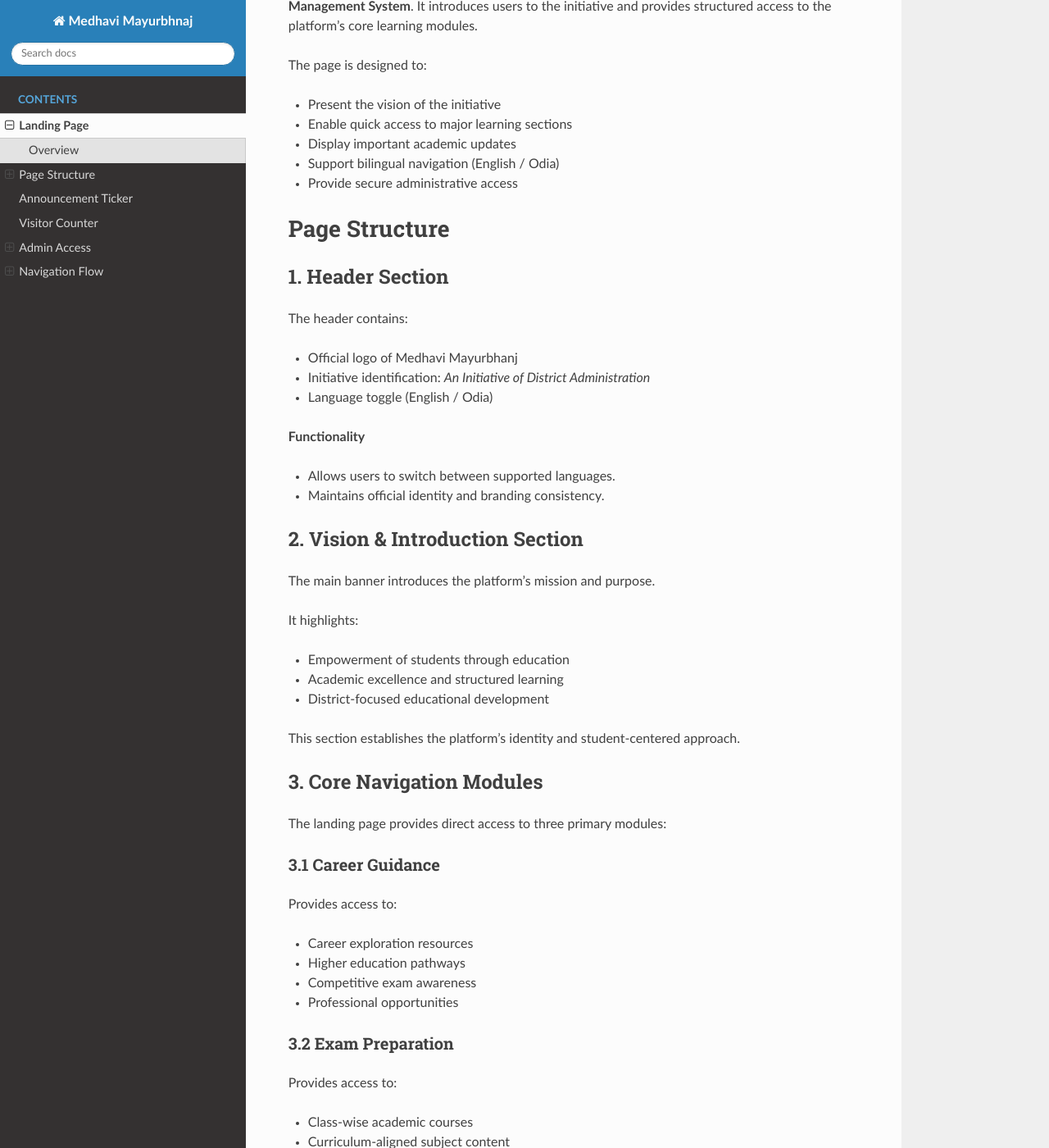
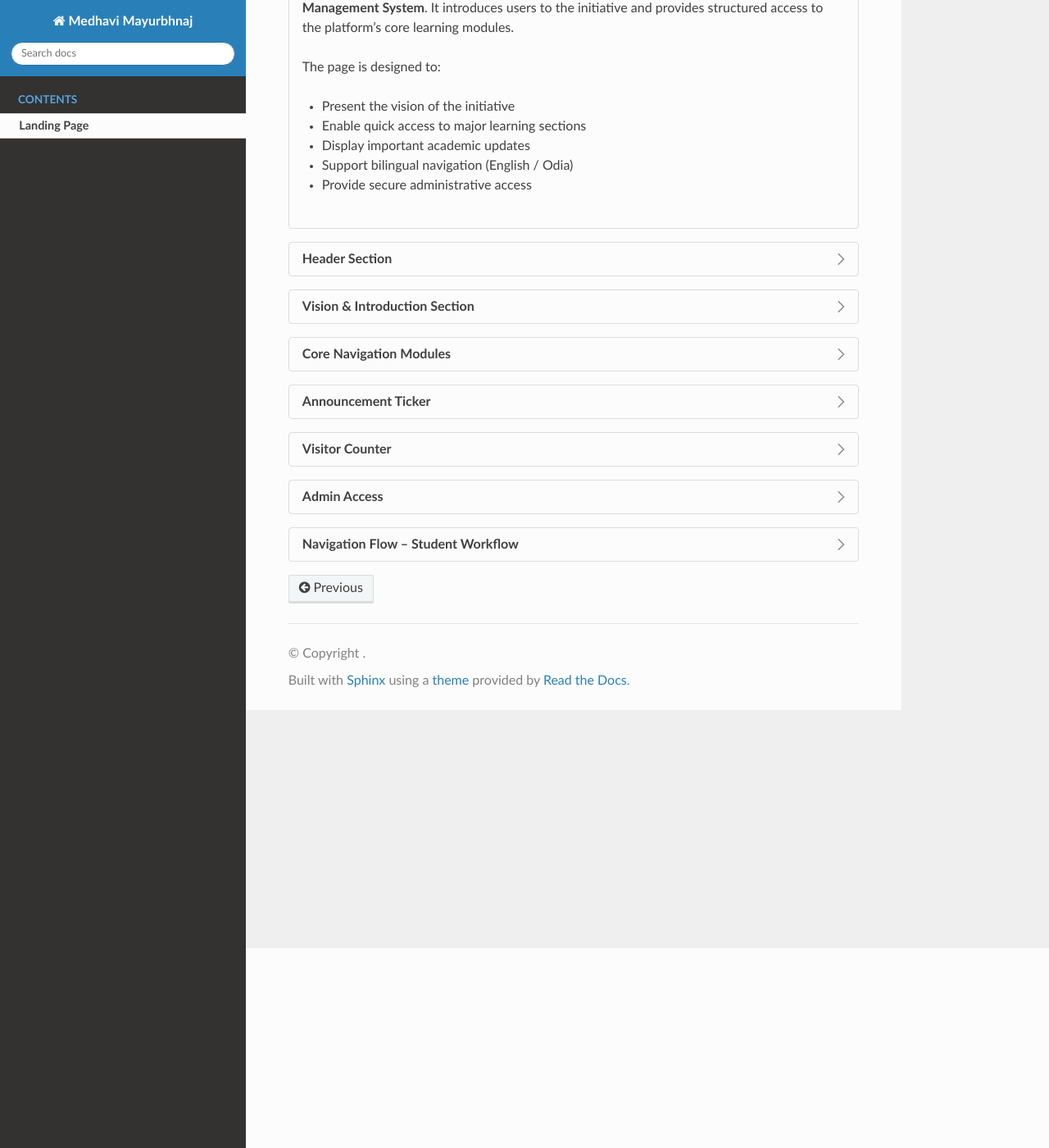
Before and after one commit to getnishan/Medhavi-Mayurbhanj-Documentation, a Sphinx documentation site: the page built from docs/caf/Overview.rst, in a window 1280 px wide and 1400 px high, scrolled down 244 px. Shown: the whole window at 82% size. Built offline with Sphinx 7.4.7 and the Read the Docs theme 3.1.0, drawn with Linux system fonts in a browser that asks for light colours; pages that are not in the unit, such as notebooks, are missing from menus; some of the changed text lies outside the part shown.

Commit message:
Update Overview.rst

```diff
--- a/docs/caf/Overview.rst
+++ b/docs/caf/Overview.rst
@@ -1,146 +1,119 @@
 Landing Page
 ============
 
-Overview
---------
+.. dropdown:: Overview
+   :open:
 
-The Landing Page serves as the primary entry point to the **Medhavi Mayurbhanj Learning Management System**.
-It introduces users to the initiative and provides structured access to the platform’s core learning modules.
+   The Landing Page serves as the primary entry point to the **Medhavi Mayurbhanj Learning Management System**.
+   It introduces users to the initiative and provides structured access to the platform’s core learning modules.
 
-The page is designed to:
+   The page is designed to:
 
-- Present the vision of the initiative
-- Enable quick access to major learning sections
-- Display important academic updates
-- Support bilingual navigation (English / Odia)
-- Provide secure administrative access
+   - Present the vision of the initiative
+   - Enable quick access to major learning sections
+   - Display important academic updates
+   - Support bilingual navigation (English / Odia)
+   - Provide secure administrative access
 
 
-Page Structure
-==============
+.. dropdown:: Header Section
 
-1. Header Section
------------------
+   **Components**
 
-The header contains:
+   - Official logo of Medhavi Mayurbhanj
+   - Initiative identification: *An Initiative of District Administration*
+   - Language toggle (English / Odia)
 
-- Official logo of Medhavi Mayurbhanj
-- Initiative identification: *An Initiative of District Administration*
-- Language toggle (English / Odia)
+   **Functionality**
 
-**Functionality**
-
-- Allows users to switch between supported languages.
-- Maintains official identity and branding consistency.
+   - Allows users to switch between supported languages
+   - Maintains official identity and branding consistency
 
 
-2. Vision & Introduction Section
---------------------------------
+.. dropdown:: Vision & Introduction Section
 
-The main banner introduces the platform’s mission and purpose.
+   The main banner introduces the platform’s mission and purpose.
 
-It highlights:
+   **Highlights**
 
-- Empowerment of students through education
-- Academic excellence and structured learning
-- District-focused educational development
+   - Empowerment of students through education
+   - Academic excellence and structured learning
+   - District-focused educational development
 
-This section establishes the platform’s identity and student-centered approach.
+   This section establishes the platform’s identity and student-centered approach.
 
 
-3. Core Navigation Modules
---------------------------
+.. dropdown:: Core Navigation Modules
 
-The landing page provides direct access to three primary modules:
+   The landing page provides direct access to three primary modules.
+
+   .. dropdown:: Career Guidance
+
+      - Career exploration resources
+      - Higher education pathways
+      - Competitive exam awareness
+      - Professional opportunities
+
+   .. dropdown:: Exam Preparation
+
+      - Class-wise academic courses
+      - Curriculum-aligned subject content
+      - Structured syllabus coverage
+      - Academic support for board readiness
+
+   .. dropdown:: Career Build Up
+
+      - Skill development modules
+      - Employability enhancement resources
+      - Communication and digital literacy training
 
 
-3.1 Career Guidance
-~~~~~~~~~~~~~~~~~~~
+.. dropdown:: Announcement Ticker
 
-Provides access to:
+   A scrolling notification bar displays important updates such as:
 
-- Career exploration resources
-- Higher education pathways
-- Competitive exam awareness
-- Professional opportunities
+   - Entrance examination registrations
+   - Application deadlines
+   - Board result announcements
+
+   **Purpose**
+
+   - Keeps students informed of time-sensitive academic events
+   - Enhances awareness of district-level and national updates
 
 
-3.2 Exam Preparation
-~~~~~~~~~~~~~~~~~~~~
+.. dropdown:: Visitor Counter
 
-Provides access to:
+   The landing page displays total platform visits.
 
-- Class-wise academic courses
-- Curriculum-aligned subject content
-- Structured syllabus coverage
-- Academic support for board readiness
+   **Purpose**
+
+   - Reflects platform engagement
+   - Demonstrates usage transparency
+   - Provides basic analytics visibility
 
 
-3.3 Career Build Up
-~~~~~~~~~~~~~~~~~~~
+.. dropdown:: Admin Access
 
-Provides access to:
+   A dedicated **Login as Admin** button is available for authorized users.
 
-- Skill development modules
-- Employability enhancement resources
-- Communication and digital literacy training
+   **Admin Capabilities (Expected)**
+
+   - Content management
+   - Announcement updates
+   - Course organization
+   - Platform monitoring
+
+   Access is restricted to authenticated personnel only.
 
 
-Announcement Ticker
-===================
+.. dropdown:: Navigation Flow – Student Workflow
 
-A scrolling notification bar displays important updates such as:
-
-- Entrance examination registrations
-- Application deadlines
-- Board result announcements
-
-**Purpose**
-
-- Keeps students informed of time-sensitive academic events.
-- Enhances awareness of district-level and national updates.
-
-
-Visitor Counter
-===============
-
-The landing page displays total platform visits.
-
-**Purpose**
-
-- Reflects platform engagement
-- Demonstrates usage transparency
-- Provides basic analytics visibility
-
-
-Admin Access
-============
-
-A dedicated **Login as Admin** button is available for authorized users.
-
-
-Admin Capabilities (Expected)
------------------------------
-
-- Content management
-- Announcement updates
-- Course organization
-- Platform monitoring
-
-Access is restricted to authenticated personnel only.
-
-
-Navigation Flow
-===============
-
-Student Workflow
-----------------
-
-1. User visits the Landing Page.
-2. Selects preferred language (English / Odia).
-3. Reviews announcements (if applicable).
-4. Chooses one of the core modules:
-   - Career Guidance
-   - Exam Preparation
-   - Career Build Up
-5. Navigates to selected module for further learning.
+   1. User visits the Landing Page
+   2. Selects preferred language (English / Odia)
+   3. Reviews announcements (if applicable)
+   4. Selects one of the core modules:
+      - Career Guidance
+      - Exam Preparation
+      - Career Build Up
+   5. Navigates to the selected module for detailed learning resources
```
